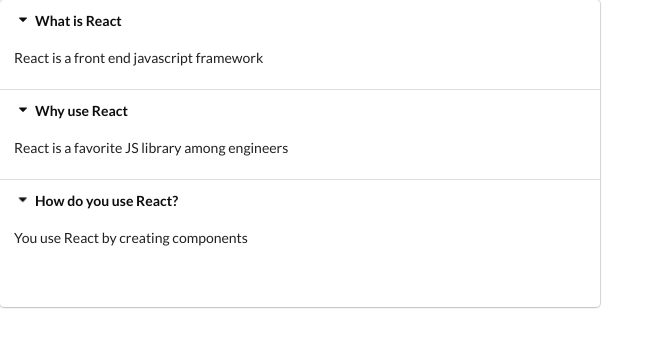
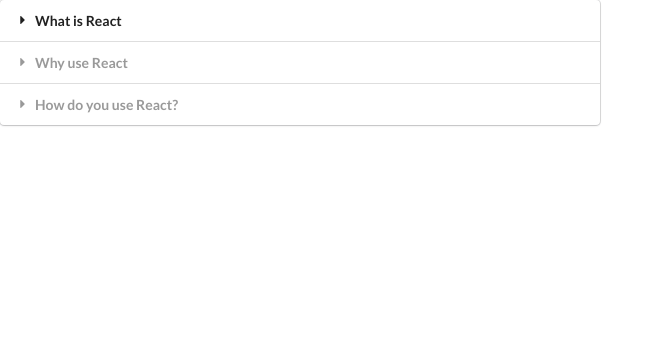
Before and after one commit to ks603/widgets, a React (Create React App) app: page / in a window 1280 px wide. Shown: the top 346 px of the page, without its empty margins (0-664 px from the left). Built offline with nearby package versions, Linux system fonts and the light colour scheme.

Commit message:
Completed Accordion

```diff
--- a/src/components/Accordion.js
+++ b/src/components/Accordion.js
@@ -8,25 +8,21 @@
   }
 
   const renderedItems = items.map((item, index) => {
+    const active = index === activeIndex ? 'active' : ''
     return (
       <React.Fragment key={item.title}>
-        <div className="title active" onClick={() => onTitleClick(index)}>
+        <div className={`title ${active}`} onClick={() => onTitleClick(index)}>
           <i className="dropdown icon"></i>
           {item.title}
         </div>
-        <div className="content active">
+        <div className={`content ${active}`}>
           <p>{item.content}</p>
         </div>
       </React.Fragment>
     )
   })
 
-  return (
-    <div className="ui styled accordion">
-      {renderedItems}
-      <h1>{activeIndex}</h1>
-    </div>
-  )
+  return <div className="ui styled accordion">{renderedItems}</div>
 }
 
 export default Accordion
```
